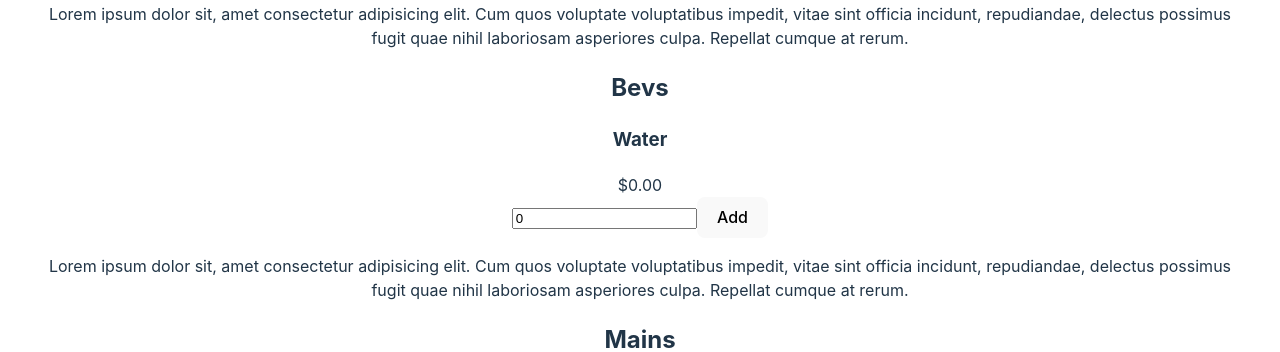
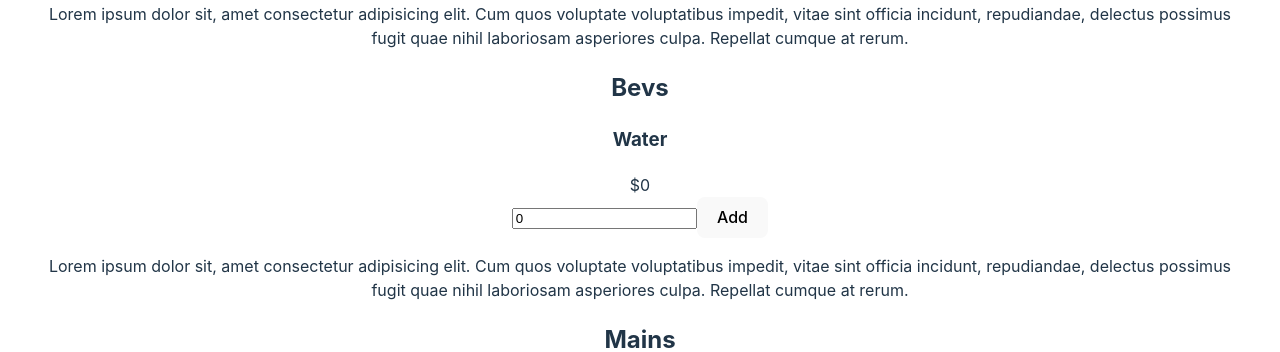
Before and after one commit to tim-spinney/online-menu-react, a React (Vite) app: page / in a window 1280 px wide. Shown: the part 776-1128 px from the top of the page. Built offline with nearby package versions, Linux system fonts and the light colour scheme.

Commit message:
replaced hard-coded HTML with JS data

```diff
--- a/src/App.tsx
+++ b/src/App.tsx
@@ -24,17 +24,9 @@ function App() {
     </nav>
     <main>
         <h1>SU Bytes</h1>
-        <MenuSection data={mockData[0]} />
-        <section>
-            <h2>Bevs</h2>
-            <article>
-                <h3>Water</h3>
-                <div>$0.00</div>
-                <input type="number" value="0" />
-                <button>Add</button>
-                <p>Lorem ipsum dolor sit, amet consectetur adipisicing elit. Cum quos voluptate voluptatibus impedit, vitae sint officia incidunt, repudiandae, delectus possimus fugit quae nihil laboriosam asperiores culpa. Repellat cumque at rerum.</p>
-            </article>
-        </section>
+        {mockData.map(
+            (menuSectionModel) => <MenuSection data={menuSectionModel} />
+        )}
         <section>
             <h2>Mains</h2>
             <article>
--- a/src/mockData.ts
+++ b/src/mockData.ts
@@ -21,5 +21,15 @@ export const mockData: MenuSection[] = [
                 description: 'Lorem ipsum dolor sit, amet consectetur adipisicing elit. Cum quos voluptate voluptatibus impedit, vitae sint officia incidunt, repudiandae, delectus possimus fugit quae nihil laboriosam asperiores culpa. Repellat cumque at rerum.'
             },
         ]
+    },
+    {
+        title: 'Bevs',
+        items: [
+            {
+                name: 'Water',
+                price: 0.00,
+                description: 'Lorem ipsum dolor sit, amet consectetur adipisicing elit. Cum quos voluptate voluptatibus impedit, vitae sint officia incidunt, repudiandae, delectus possimus fugit quae nihil laboriosam asperiores culpa. Repellat cumque at rerum.'
+            },
+        ]
     }
 ];
```
